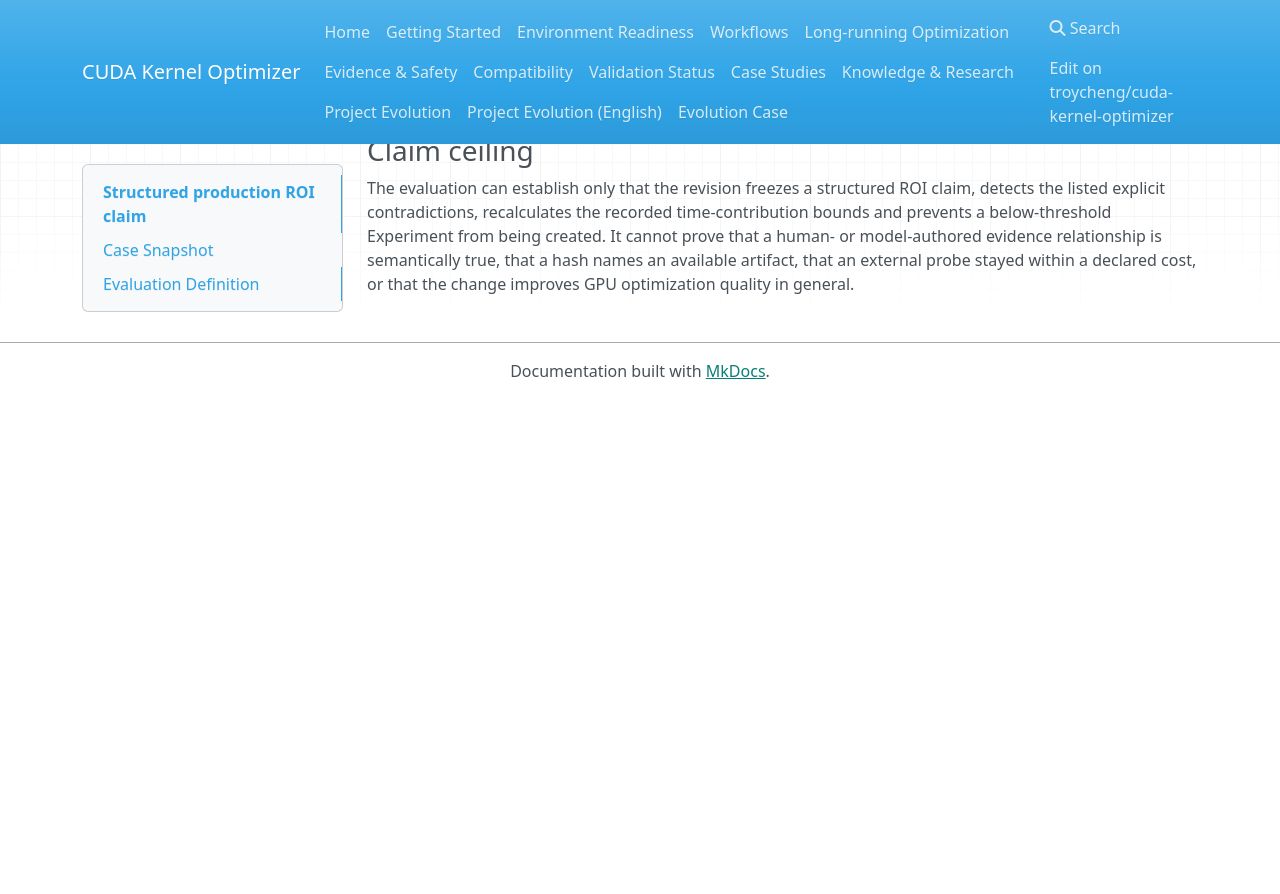
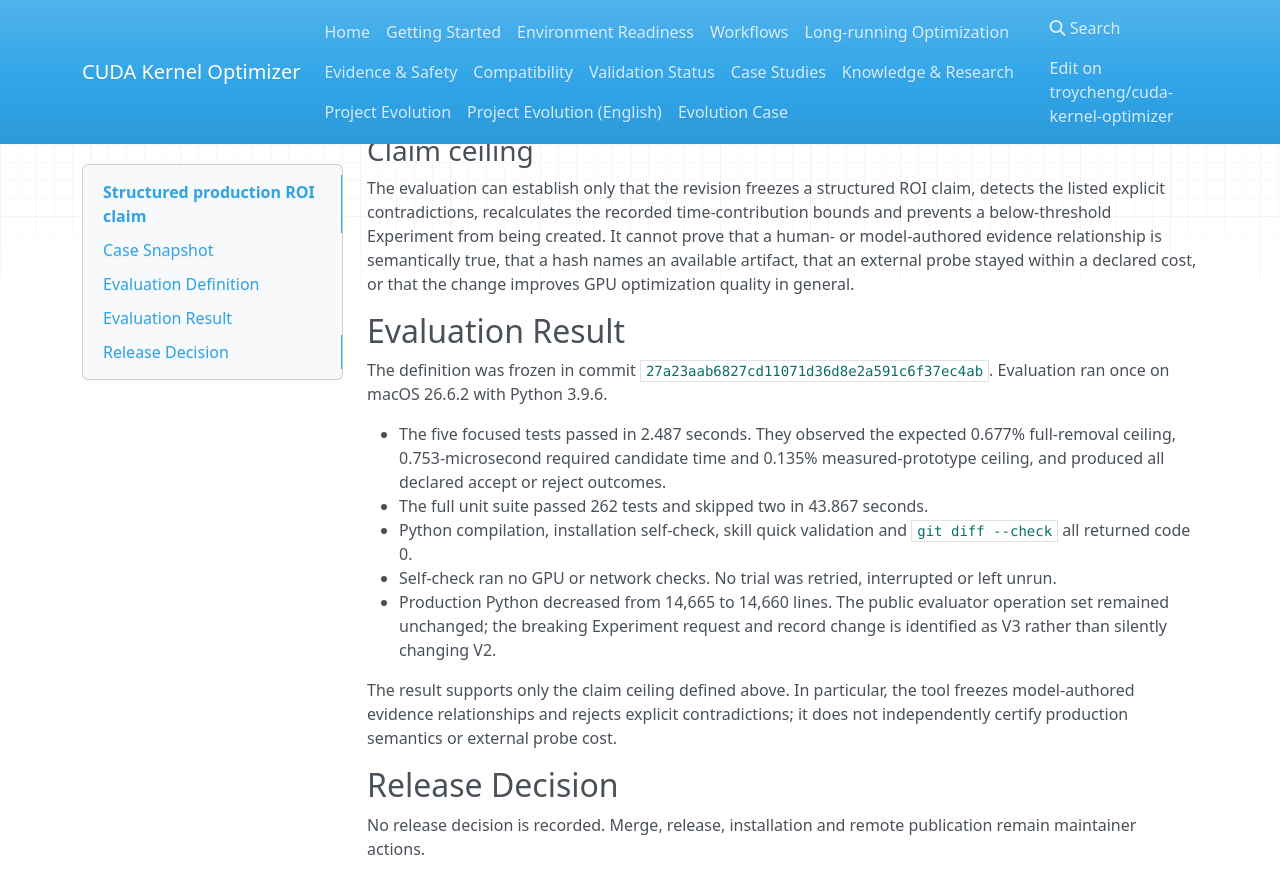
Before and after one commit to troycheng/cuda-kernel-optimizer, an MkDocs documentation site: the page built from docs/evolution-case-structured-roi-claim.md, in a window 1280 px wide and 900 px high, scrolled down 1917 px. Shown: the top 894 px of the window. Built offline with MkDocs 1.6.1, drawn with Linux system fonts in a browser that asks for light colours; nearby versions of some CDN libraries; before the commit the page ends 2316 px from its top, so only the background shows below that.

Commit message:
docs: record structured ROI claim evaluation

```diff
--- a/docs/evolution-case-structured-roi-claim.md
+++ b/docs/evolution-case-structured-roi-claim.md
@@ -101,3 +101,32 @@ created. It cannot prove that a human- or model-authored evidence relationship
 is semantically true, that a hash names an available artifact, that an external
 probe stayed within a declared cost, or that the change improves GPU
 optimization quality in general.
+
+## Evaluation Result
+
+The definition was frozen in commit
+`27a23aab6827cd11071d36d8e2a591c6f37ec4ab`. Evaluation ran once on macOS
+26.6.2 with Python 3.9.6.
+
+- The five focused tests passed in 2.487 seconds. They observed the expected
+  0.677% full-removal ceiling, 0.753-microsecond required candidate time and
+  0.135% measured-prototype ceiling, and produced all declared accept or reject
+  outcomes.
+- The full unit suite passed 262 tests and skipped two in 43.867 seconds.
+- Python compilation, installation self-check, skill quick validation and
+  `git diff --check` all returned code 0.
+- Self-check ran no GPU or network checks. No trial was retried, interrupted or
+  left unrun.
+- Production Python decreased from 14,665 to 14,660 lines. The public evaluator
+  operation set remained unchanged; the breaking Experiment request and record
+  change is identified as V3 rather than silently changing V2.
+
+The result supports only the claim ceiling defined above. In particular, the
+tool freezes model-authored evidence relationships and rejects explicit
+contradictions; it does not independently certify production semantics or
+external probe cost.
+
+## Release Decision
+
+No release decision is recorded. Merge, release, installation and remote
+publication remain maintainer actions.
```
